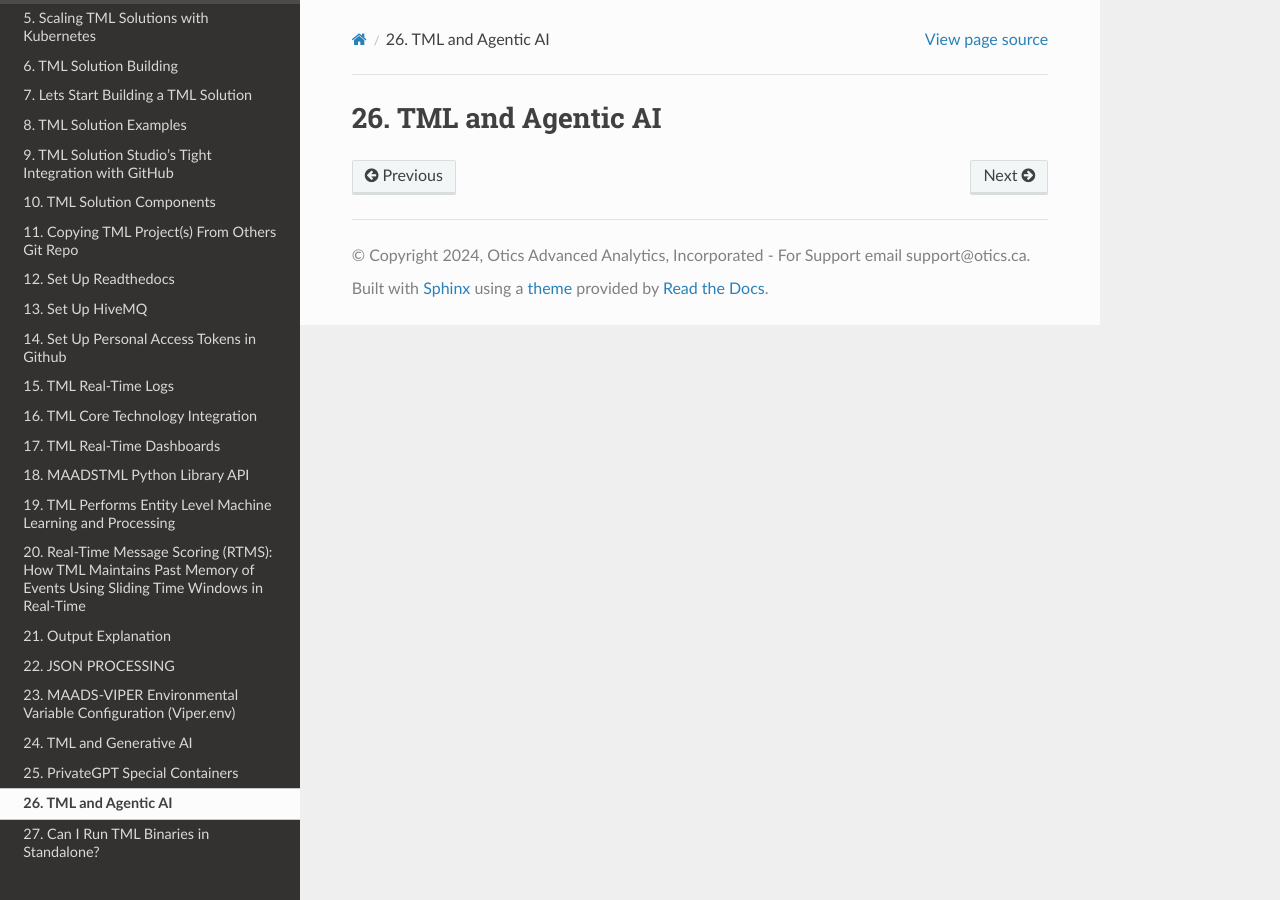
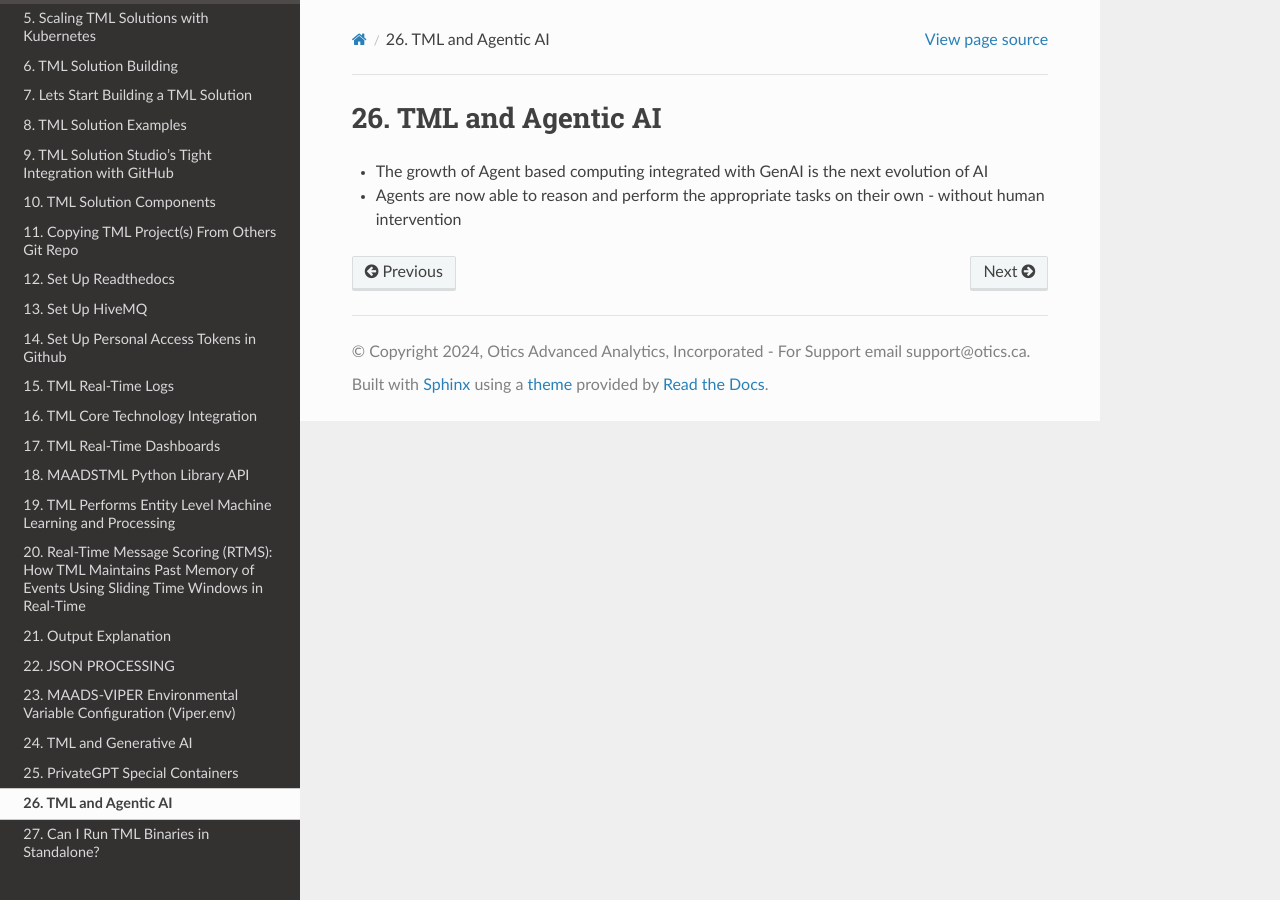
Before and after one commit to smaurice101/readthedocs, a Sphinx documentation site: the page built from docs/source/agentic.rst, in a window 1280 px wide. Built offline with Sphinx 7.4.7 and the Read the Docs theme 3.1.0, drawn with Linux system fonts in a browser that asks for light colours.

Commit message:
Update agentic.rst

```diff
--- a/docs/source/agentic.rst
+++ b/docs/source/agentic.rst
@@ -1,2 +1,8 @@
 TML and Agentic AI
 ------------------
+
+- The growth of Agent based computing integrated with GenAI is the next evolution of AI
+- Agents are now able to reason and perform the appropriate tasks on their own - without human intervention
+
+.. figure::agentic.png
+   :scale: 70%
```
